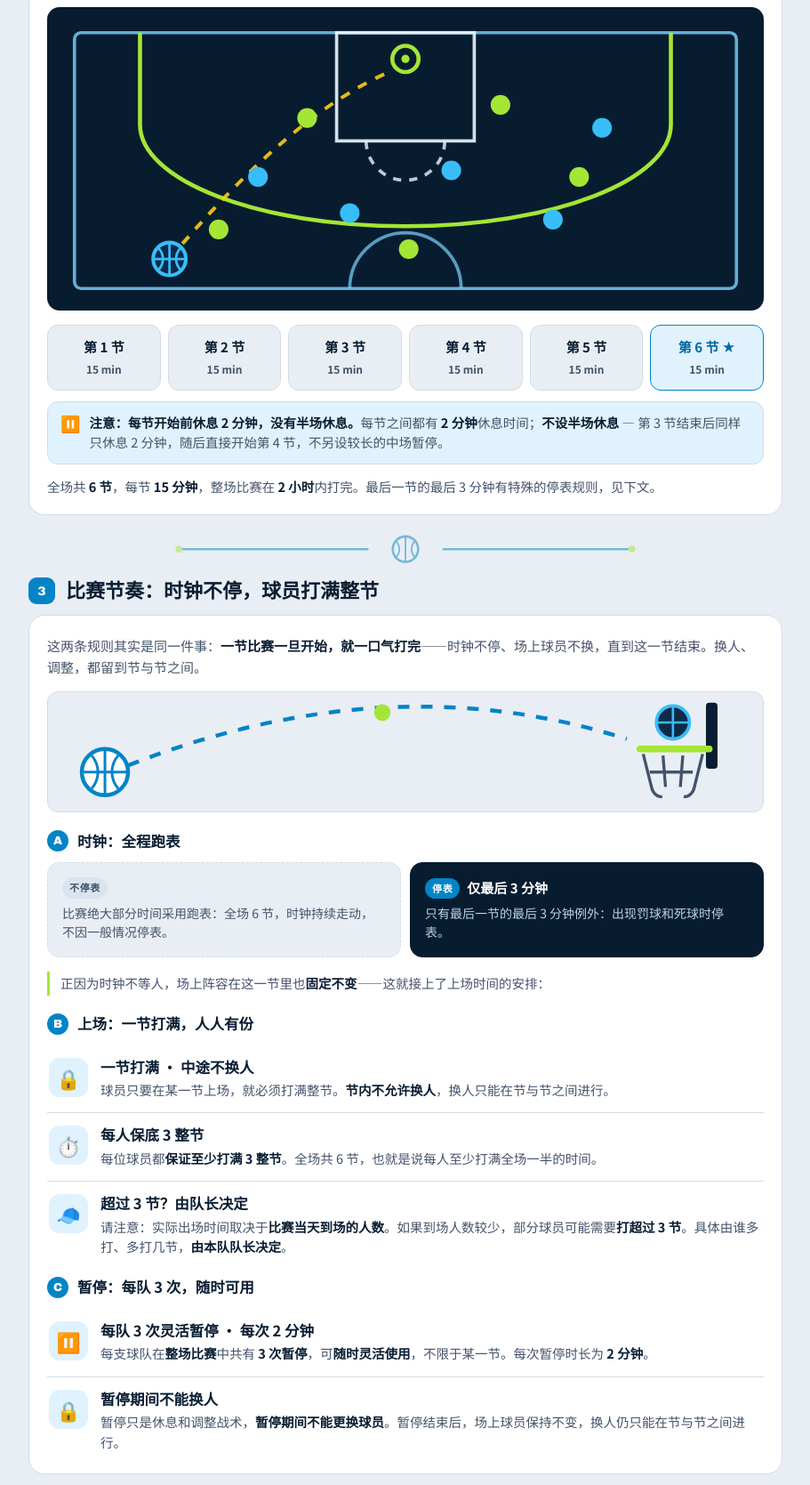
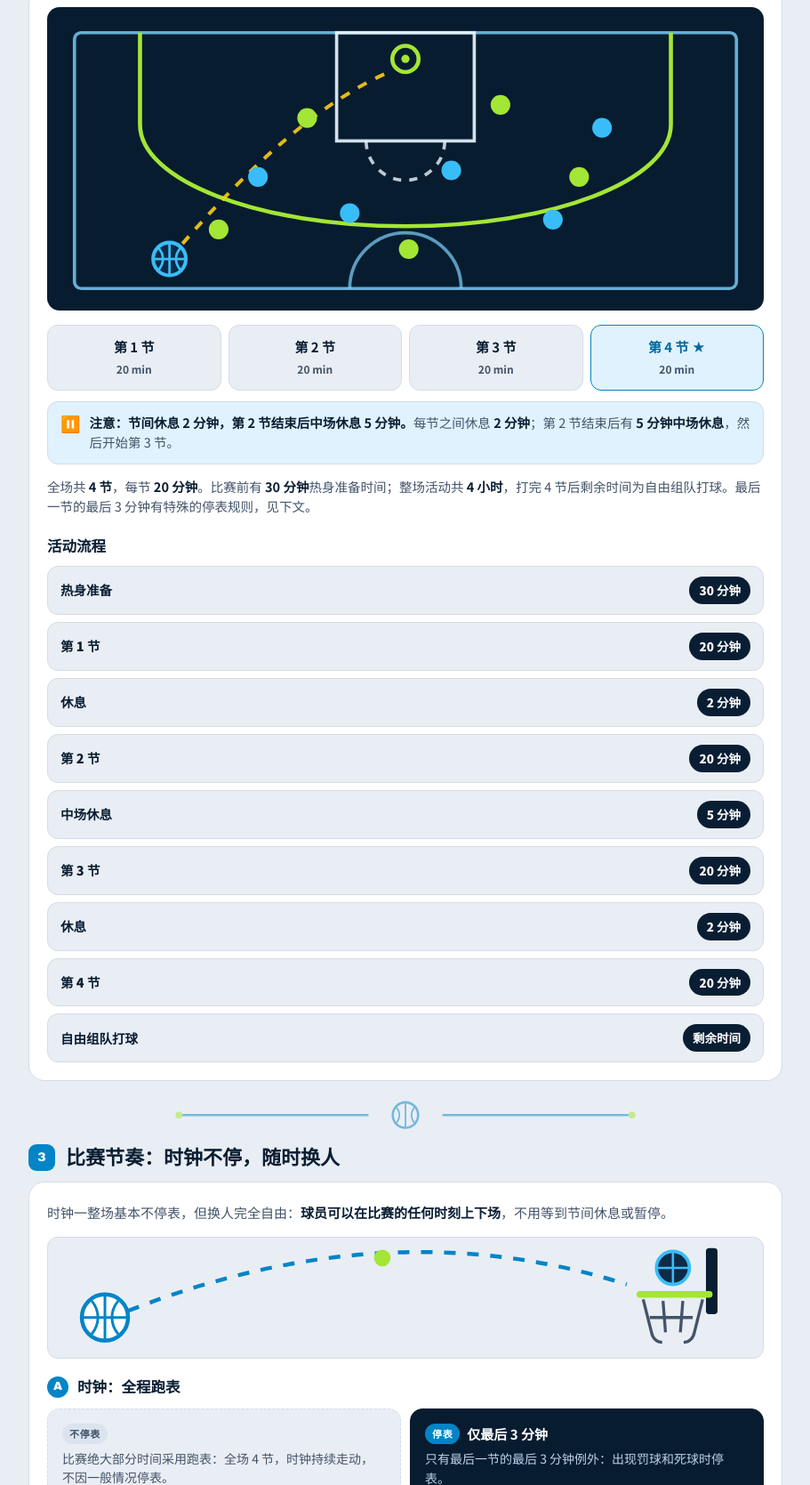
Before and after one commit to haijiezhen-bit/basketball-league-schedule, a plain HTML site: page tournament/index.html in a window 1280 px wide. Shown: the part 1131-2800 px from the top of the page at 89% size, without its empty margins (184-1095 px from the left). Drawn offline with Linux system fonts and the light colour scheme.

Commit message:
Update tournament flyer page

```diff
--- a/tournament/index.html
+++ b/tournament/index.html
@@ -134,8 +134,8 @@
   @media (prefers-color-scheme: dark){.player .num{color:var(--gold)}}
 
   /* period visual */
-  .periods{display:grid;grid-template-columns:repeat(6,1fr);gap:8px}
-  @media (max-width:560px){.periods{grid-template-columns:repeat(3,1fr)}}
+  .periods{display:grid;grid-template-columns:repeat(4,1fr);gap:8px}
+  @media (max-width:560px){.periods{grid-template-columns:repeat(2,1fr)}}
   .period{border:1.5px solid var(--line);border-radius:12px;padding:12px 6px;text-align:center;background:var(--bg)}
   .period b{display:block;font-size:15px}
   .period span{font-size:12px;color:var(--ink-2);font-weight:700}
@@ -292,7 +292,7 @@
         </div>
         <div class="date-pill">
           <small data-zh="整场时长" data-en="Game length">整场时长</small>
-          <strong data-zh="2 小时" data-en="2 hours">2 小时</strong>
+          <strong data-zh="4 小时" data-en="4 hours">4 小时</strong>
         </div>
       </div>
     </div>
@@ -300,9 +300,9 @@
 
   <!-- QUICK FACTS -->
   <div class="facts" aria-label="Quick facts">
-    <div class="fact"><b>6</b><span class="lbl" data-zh="节 · 全场共 6 节" data-en="periods in the game">节 · 全场共 6 节</span></div>
-    <div class="fact"><b>15<span data-zh=" 分钟" data-en=" min"> 分钟</span></b><span class="lbl" data-zh="每节时长" data-en="per period">每节时长</span></div>
-    <div class="fact"><b>3<span data-zh=" 节" data-en=""> 节</span></b><span class="lbl" data-zh="每人最少保证打满" data-en="minimum guaranteed per player">每人最少保证打满</span></div>
+    <div class="fact"><b>4</b><span class="lbl" data-zh="节 · 全场共 4 节" data-en="periods in the game">节 · 全场共 4 节</span></div>
+    <div class="fact"><b>20<span data-zh=" 分钟" data-en=" min"> 分钟</span></b><span class="lbl" data-zh="每节时长" data-en="per period">每节时长</span></div>
+    <div class="fact"><b>2<span data-zh=" 节" data-en=""> 节</span></b><span class="lbl" data-zh="每人最少保证打满" data-en="minimum guaranteed per player">每人最少保证打满</span></div>
     <div class="fact"><b>5</b><span class="lbl" data-zh="次犯规 · 满 5 次罚下" data-en="fouls and you're out">次犯规 · 满 5 次罚下</span></div>
   </div>
 
@@ -379,18 +379,28 @@
         </svg>
       </div>
       <div class="periods">
-        <div class="period"><b data-zh="第 1 节" data-en="Period 1">第 1 节</b><span>15 min</span></div>
-        <div class="period"><b data-zh="第 2 节" data-en="Period 2">第 2 节</b><span>15 min</span></div>
-        <div class="period"><b data-zh="第 3 节" data-en="Period 3">第 3 节</b><span>15 min</span></div>
-        <div class="period"><b data-zh="第 4 节" data-en="Period 4">第 4 节</b><span>15 min</span></div>
-        <div class="period"><b data-zh="第 5 节" data-en="Period 5">第 5 节</b><span>15 min</span></div>
-        <div class="period final"><b data-zh="第 6 节 ★" data-en="Period 6 ★">第 6 节 ★</b><span>15 min</span></div>
+        <div class="period"><b data-zh="第 1 节" data-en="Period 1">第 1 节</b><span>20 min</span></div>
+        <div class="period"><b data-zh="第 2 节" data-en="Period 2">第 2 节</b><span>20 min</span></div>
+        <div class="period"><b data-zh="第 3 节" data-en="Period 3">第 3 节</b><span>20 min</span></div>
+        <div class="period final"><b data-zh="第 4 节 ★" data-en="Period 4 ★">第 4 节 ★</b><span>20 min</span></div>
       </div>
       <div style="margin-top:12px;background:var(--orange-soft);border:1px solid var(--line);border-radius:12px;padding:12px 14px;display:flex;gap:10px;align-items:flex-start">
         <span aria-hidden="true" style="font-size:18px;line-height:1.3;flex:none">⏸️</span>
-        <p style="margin:0;font-size:14.5px;color:var(--ink-2)" data-zh="<strong style='color:var(--ink)'>注意：每节开始前休息 2 分钟，没有半场休息。</strong>每节之间都有 <strong style='color:var(--ink)'>2 分钟</strong>休息时间；<strong style='color:var(--ink)'>不设半场休息</strong> — 第 3 节结束后同样只休息 2 分钟，随后直接开始第 4 节，不另设较长的中场暂停。" data-en="<strong style='color:var(--ink)'>Please note: a 2-minute break before each period, and no halftime break.</strong> There is a <strong style='color:var(--ink)'>2-minute</strong> break before each period. There is <strong style='color:var(--ink)'>no halftime break</strong> — after Period 3 it's the same 2-minute break, then Period 4 starts, with no longer halftime pause."><strong style="color:var(--ink)">注意：每节开始前休息 2 分钟，没有半场休息。</strong>每节之间都有 <strong style="color:var(--ink)">2 分钟</strong>休息时间；<strong style="color:var(--ink)">不设半场休息</strong> — 第 3 节结束后同样只休息 2 分钟，随后直接开始第 4 节，不另设较长的中场暂停。</p>
+        <p style="margin:0;font-size:14.5px;color:var(--ink-2)" data-zh="<strong style='color:var(--ink)'>注意：节间休息 2 分钟，第 2 节结束后中场休息 5 分钟。</strong>每节之间休息 <strong style='color:var(--ink)'>2 分钟</strong>；第 2 节结束后有 <strong style='color:var(--ink)'>5 分钟中场休息</strong>，然后开始第 3 节。" data-en="<strong style='color:var(--ink)'>Please note: 2-minute breaks between periods, and a 5-minute halftime after Period 2.</strong> There is a <strong style='color:var(--ink)'>2-minute</strong> break between periods; after Period 2 there is a <strong style='color:var(--ink)'>5-minute halftime break</strong>, then Period 3 starts."><strong style="color:var(--ink)">注意：节间休息 2 分钟，第 2 节结束后中场休息 5 分钟。</strong>每节之间休息 <strong style="color:var(--ink)">2 分钟</strong>；第 2 节结束后有 <strong style="color:var(--ink)">5 分钟中场休息</strong>，然后开始第 3 节。</p>
       </div>
-      <p class="period-note" data-zh="全场共 <strong>6 节</strong>，每节 <strong>15 分钟</strong>，整场比赛在 <strong>2 小时</strong>内打完。最后一节的最后 3 分钟有特殊的停表规则，见下文。" data-en="The game is <strong>6 periods</strong> of <strong>15 minutes</strong> each, played inside a <strong>2-hour</strong> window. The final 3 minutes of the last period use special stop-clock rules — see below.">全场共 <strong>6 节</strong>，每节 <strong>15 分钟</strong>，整场比赛在 <strong>2 小时</strong>内打完。最后一节的最后 3 分钟有特殊的停表规则，见下文。</p>
+      <p class="period-note" data-zh="全场共 <strong>4 节</strong>，每节 <strong>20 分钟</strong>。比赛前有 <strong>30 分钟</strong>热身准备时间；整场活动共 <strong>4 小时</strong>，打完 4 节后剩余时间为自由组队打球。最后一节的最后 3 分钟有特殊的停表规则，见下文。" data-en="The game is <strong>4 periods</strong> of <strong>20 minutes</strong> each. There is a <strong>30-minute</strong> warm-up before the game; the whole event runs <strong>4 hours</strong>, and any time left after the 4 periods is free pickup. The final 3 minutes of the last period use special stop-clock rules — see below.">全场共 <strong>4 节</strong>，每节 <strong>20 分钟</strong>。比赛前有 <strong>30 分钟</strong>热身准备时间；整场活动共 <strong>4 小时</strong>，打完 4 节后剩余时间为自由组队打球。最后一节的最后 3 分钟有特殊的停表规则，见下文。</p>
+      <h3 style="margin:20px 0 10px;font-size:16.5px" data-zh="活动流程" data-en="Event Schedule">活动流程</h3>
+      <div class="ft-examples" style="margin-top:0">
+        <div class="ft-row"><span class="shot" data-zh="热身准备" data-en="Warm-up">热身准备</span><span class="result" data-zh="30 分钟" data-en="30 min">30 分钟</span></div>
+        <div class="ft-row"><span class="shot" data-zh="第 1 节" data-en="Period 1">第 1 节</span><span class="result" data-zh="20 分钟" data-en="20 min">20 分钟</span></div>
+        <div class="ft-row"><span class="shot" data-zh="休息" data-en="Break">休息</span><span class="result" data-zh="2 分钟" data-en="2 min">2 分钟</span></div>
+        <div class="ft-row"><span class="shot" data-zh="第 2 节" data-en="Period 2">第 2 节</span><span class="result" data-zh="20 分钟" data-en="20 min">20 分钟</span></div>
+        <div class="ft-row"><span class="shot" data-zh="中场休息" data-en="Halftime">中场休息</span><span class="result" data-zh="5 分钟" data-en="5 min">5 分钟</span></div>
+        <div class="ft-row"><span class="shot" data-zh="第 3 节" data-en="Period 3">第 3 节</span><span class="result" data-zh="20 分钟" data-en="20 min">20 分钟</span></div>
+        <div class="ft-row"><span class="shot" data-zh="休息" data-en="Break">休息</span><span class="result" data-zh="2 分钟" data-en="2 min">2 分钟</span></div>
+        <div class="ft-row"><span class="shot" data-zh="第 4 节" data-en="Period 4">第 4 节</span><span class="result" data-zh="20 分钟" data-en="20 min">20 分钟</span></div>
+        <div class="ft-row"><span class="shot" data-zh="自由组队打球" data-en="Free pickup">自由组队打球</span><span class="result" data-zh="剩余时间" data-en="Remaining time">剩余时间</span></div>
+      </div>
     </div>
   </section>
 
@@ -405,9 +415,9 @@
 
   <!-- CLOCK + PLAYING TIME — one continuous flow -->
   <section>
-    <div class="sec-head"><span class="sec-num">3</span><h2 data-zh="比赛节奏：时钟不停，球员打满整节" data-en="How the Game Flows: The Clock Runs, Players Finish the Period">比赛节奏：时钟不停，球员打满整节</h2></div>
+    <div class="sec-head"><span class="sec-num">3</span><h2 data-zh="比赛节奏：时钟不停，随时换人" data-en="How the Game Flows: The Clock Runs, Subs Anytime">比赛节奏：时钟不停，随时换人</h2></div>
     <div class="card flow-card">
-      <p class="flow-lead" data-zh="这两条规则其实是同一件事：<strong>一节比赛一旦开始，就一口气打完</strong>——时钟不停、场上球员不换，直到这一节结束。换人、调整，都留到节与节之间。" data-en="These two rules are really one idea: <strong>once a period starts, it plays straight through</strong> — the clock doesn't stop and the players on the floor don't change until the period ends. Substitutions and adjustments all happen between periods.">这两条规则其实是同一件事：<strong>一节比赛一旦开始，就一口气打完</strong>——时钟不停、场上球员不换，直到这一节结束。换人、调整，都留到节与节之间。</p>
+      <p class="flow-lead" data-zh="时钟一整场基本不停表，但换人完全自由：<strong>球员可以在比赛的任何时刻上下场</strong>，不用等到节间休息或暂停。" data-en="The clock runs almost the whole game, but substitutions are completely free: <strong>players can sub in and out at any moment</strong> — no need to wait for a break between periods or a timeout.">时钟一整场基本不停表，但换人完全自由：<strong>球员可以在比赛的任何时刻上下场</strong>，不用等到节间休息或暂停。</p>
 
       <div class="traj" aria-hidden="true">
         <svg viewBox="0 0 420 66" fill="none">
@@ -431,7 +441,7 @@
       <div class="clock-grid">
         <div class="clock-box run">
           <h3><span class="tag tag-run" data-zh="不停表" data-en="Running clock">不停表</span></h3>
-          <p data-zh="比赛绝大部分时间采用跑表：全场 6 节，时钟持续走动，不因一般情况停表。" data-en="A running clock is used for almost the entire game — all 6 periods, the clock keeps moving.">比赛绝大部分时间采用跑表：全场 6 节，时钟持续走动，不因一般情况停表。</p>
+          <p data-zh="比赛绝大部分时间采用跑表：全场 4 节，时钟持续走动，不因一般情况停表。" data-en="A running clock is used for almost the entire game — all 4 periods, the clock keeps moving.">比赛绝大部分时间采用跑表：全场 4 节，时钟持续走动，不因一般情况停表。</p>
         </div>
         <div class="clock-box stop">
           <h3><span class="tag tag-stop" data-zh="停表" data-en="Clock stops">停表</span><span data-zh="仅最后 3 分钟" data-en="Final 3 minutes only">仅最后 3 分钟</span></h3>
@@ -439,47 +449,47 @@
         </div>
       </div>
 
-      <p class="flow-link" data-zh="正因为时钟不等人，场上阵容在这一节里也<strong>固定不变</strong>——这就接上了上场时间的安排：" data-en="And because the clock waits for no one, the lineup on the floor stays <strong>fixed for that whole period</strong> too — which is where playing time comes in:">正因为时钟不等人，场上阵容在这一节里也<strong>固定不变</strong>——这就接上了上场时间的安排：</p>
+      <p class="flow-link" data-zh="时钟不停，但阵容随时可换——这就接上了上场时间的安排：" data-en="The clock doesn't stop, but the lineup can change at any time — which is where playing time comes in:">时钟不停，但阵容随时可换——这就接上了上场时间的安排：</p>
 
-      <div class="flow-step"><span class="n">B</span><h3 data-zh="上场：一节打满，人人有份" data-en="Playing time: full periods, guaranteed for everyone">上场：一节打满，人人有份</h3></div>
+      <div class="flow-step"><span class="n">B</span><h3 data-zh="上场：随时换人，人人有份" data-en="Playing time: sub anytime, guaranteed for everyone">上场：随时换人，人人有份</h3></div>
       <ul class="flow-rules">
         <li class="rule">
-          <div class="rule-icon" aria-hidden="true">🔒</div>
+          <div class="rule-icon" aria-hidden="true">🔄</div>
           <div>
-            <h3 data-zh="一节打满 · 中途不换人" data-en="Start a period, finish the period — no subs">一节打满 · 中途不换人</h3>
-            <p data-zh="球员只要在某一节上场，就必须打满整节。<strong>节内不允许换人</strong>，换人只能在节与节之间进行。" data-en="Once a player enters a period, they play the <strong>entire period</strong>. <strong>No substitutions are allowed during a period</strong> — changes happen between periods.">球员只要在某一节上场，就必须打满整节。<strong>节内不允许换人</strong>，换人只能在节与节之间进行。</p>
+            <h3 data-zh="随时换人 · 不限时机" data-en="Sub in and out at any moment">随时换人 · 不限时机</h3>
+            <p data-zh="比赛进行中，球员可以<strong>在任何时刻上下场换人</strong>，不用等到节间休息或暂停。" data-en="During the game, players can <strong>sub in and out at any moment</strong> — no need to wait for a break between periods or a timeout.">比赛进行中，球员可以<strong>在任何时刻上下场换人</strong>，不用等到节间休息或暂停。</p>
           </div>
         </li>
         <li class="rule">
           <div class="rule-icon" aria-hidden="true">⏱️</div>
           <div>
-            <h3 data-zh="每人保底 3 整节" data-en="Guaranteed minimum: 3 full periods">每人保底 3 整节</h3>
-            <p data-zh="每位球员都<strong>保证至少打满 3 整节</strong>。全场共 6 节，也就是说每人至少打满全场一半的时间。" data-en="Every player is <strong>guaranteed to play at least 3 full periods</strong>. With 6 periods in total, that's a minimum of half the game for everyone.">每位球员都<strong>保证至少打满 3 整节</strong>。全场共 6 节，也就是说每人至少打满全场一半的时间。</p>
+            <h3 data-zh="每人保底 2 整节" data-en="Guaranteed minimum: 2 full periods">每人保底 2 整节</h3>
+            <p data-zh="每位球员都<strong>保证至少打满 2 整节</strong>。全场共 4 节，也就是说每人至少打满全场一半的时间。" data-en="Every player is <strong>guaranteed to play at least 2 full periods</strong>. With 4 periods in total, that's a minimum of half the game for everyone.">每位球员都<strong>保证至少打满 2 整节</strong>。全场共 4 节，也就是说每人至少打满全场一半的时间。</p>
           </div>
         </li>
         <li class="rule">
           <div class="rule-icon" aria-hidden="true">🧢</div>
           <div>
-            <h3 data-zh="超过 3 节？由队长决定" data-en="More than 3 periods? The captain decides">超过 3 节？由队长决定</h3>
-            <p data-zh="请注意：实际出场时间取决于<strong>比赛当天到场的人数</strong>。如果到场人数较少，部分球员可能需要<strong>打超过 3 节</strong>。具体由谁多打、多打几节，<strong>由本队队长决定</strong>。" data-en="Please note: actual playing time depends on <strong>how many players show up on game day</strong>. If fewer players are there, some players may need to <strong>play more than 3 periods</strong>. Which players play the extra time — and how much — is <strong>up to the team captain to decide</strong>.">请注意：实际出场时间取决于<strong>比赛当天到场的人数</strong>。如果到场人数较少，部分球员可能需要<strong>打超过 3 节</strong>。具体由谁多打、多打几节，<strong>由本队队长决定</strong>。</p>
+            <h3 data-zh="超过 2 节？由队长决定" data-en="More than 2 periods? The captain decides">超过 2 节？由队长决定</h3>
+            <p data-zh="请注意：实际出场时间取决于<strong>比赛当天到场的人数</strong>。如果到场人数较少，部分球员可能需要<strong>打超过 2 节</strong>。具体由谁多打、多打几节，<strong>由本队队长决定</strong>。" data-en="Please note: actual playing time depends on <strong>how many players show up on game day</strong>. If fewer players are there, some players may need to <strong>play more than 2 periods</strong>. Which players play the extra time — and how much — is <strong>up to the team captain to decide</strong>.">请注意：实际出场时间取决于<strong>比赛当天到场的人数</strong>。如果到场人数较少，部分球员可能需要<strong>打超过 2 节</strong>。具体由谁多打、多打几节，<strong>由本队队长决定</strong>。</p>
           </div>
         </li>
       </ul>
 
-      <div class="flow-step"><span class="n">C</span><h3 data-zh="暂停：每队 3 次，随时可用" data-en="Timeouts: 3 per team, use them anytime">暂停：每队 3 次，随时可用</h3></div>
+      <div class="flow-step"><span class="n">C</span><h3 data-zh="暂停：每队 6 次，随时可用" data-en="Timeouts: 6 per team, use them anytime">暂停：每队 6 次，随时可用</h3></div>
       <ul class="flow-rules">
         <li class="rule">
           <div class="rule-icon" aria-hidden="true">⏸️</div>
           <div>
-            <h3 data-zh="每队 3 次灵活暂停 · 每次 2 分钟" data-en="3 flexible timeouts per team · 2 minutes each">每队 3 次灵活暂停 · 每次 2 分钟</h3>
-            <p data-zh="每支球队在<strong>整场比赛</strong>中共有 <strong>3 次暂停</strong>，可<strong>随时灵活使用</strong>，不限于某一节。每次暂停时长为 <strong>2 分钟</strong>。" data-en="Each team has <strong>3 timeouts</strong> for the <strong>entire game</strong>, and they can be used <strong>flexibly at any time</strong> — not limited to any one period. Each timeout lasts <strong>2 minutes</strong>.">每支球队在<strong>整场比赛</strong>中共有 <strong>3 次暂停</strong>，可<strong>随时灵活使用</strong>，不限于某一节。每次暂停时长为 <strong>2 分钟</strong>。</p>
+            <h3 data-zh="每队 6 次灵活暂停 · 每次 1 分钟" data-en="6 flexible timeouts per team · 1 minute each">每队 6 次灵活暂停 · 每次 1 分钟</h3>
+            <p data-zh="每支球队在<strong>整场比赛</strong>中共有 <strong>6 次暂停</strong>，可<strong>随时灵活使用</strong>，不限于某一节。每次暂停时长为 <strong>1 分钟</strong>。" data-en="Each team has <strong>6 timeouts</strong> for the <strong>entire game</strong>, and they can be used <strong>flexibly at any time</strong> — not limited to any one period. Each timeout lasts <strong>1 minute</strong>.">每支球队在<strong>整场比赛</strong>中共有 <strong>6 次暂停</strong>，可<strong>随时灵活使用</strong>，不限于某一节。每次暂停时长为 <strong>1 分钟</strong>。</p>
           </div>
         </li>
         <li class="rule">
-          <div class="rule-icon" aria-hidden="true">🔒</div>
+          <div class="rule-icon" aria-hidden="true">🔄</div>
           <div>
-            <h3 data-zh="暂停期间不能换人" data-en="No player changes during a timeout">暂停期间不能换人</h3>
-            <p data-zh="暂停只是休息和调整战术，<strong>暂停期间不能更换球员</strong>。暂停结束后，场上球员保持不变，换人仍只能在节与节之间进行。" data-en="A timeout is for rest and adjustments only — <strong>you cannot change players during a timeout</strong>. The same players return to the floor when play resumes; substitutions still happen only between periods.">暂停只是休息和调整战术，<strong>暂停期间不能更换球员</strong>。暂停结束后，场上球员保持不变，换人仍只能在节与节之间进行。</p>
+            <h3 data-zh="暂停期间可以换人" data-en="Substitutions allowed during a timeout">暂停期间可以换人</h3>
+            <p data-zh="暂停是休息和调整战术的时间，<strong>暂停期间也可以换人</strong>。暂停结束后可以换上不同的阵容。" data-en="A timeout is for rest and adjustments — and <strong>you can also change players during a timeout</strong>. A different lineup can return to the floor when play resumes.">暂停是休息和调整战术的时间，<strong>暂停期间也可以换人</strong>。暂停结束后可以换上不同的阵容。</p>
           </div>
         </li>
       </ul>
```
